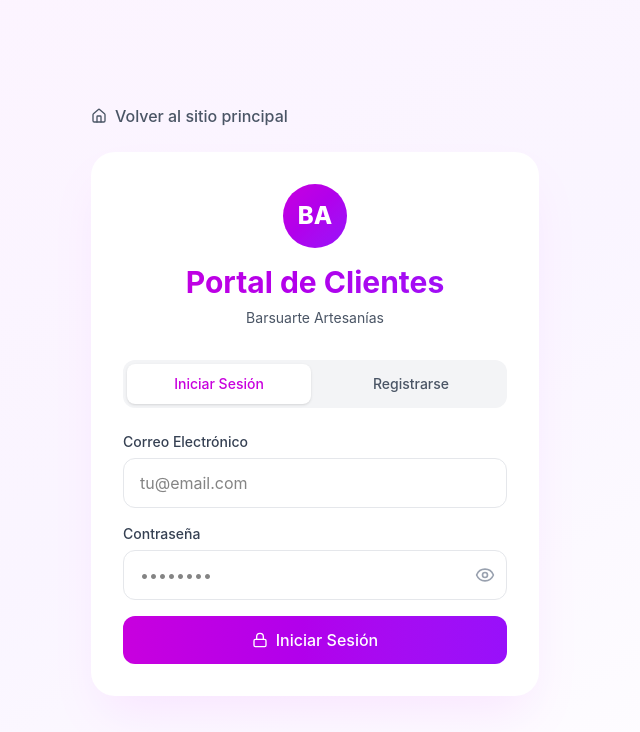
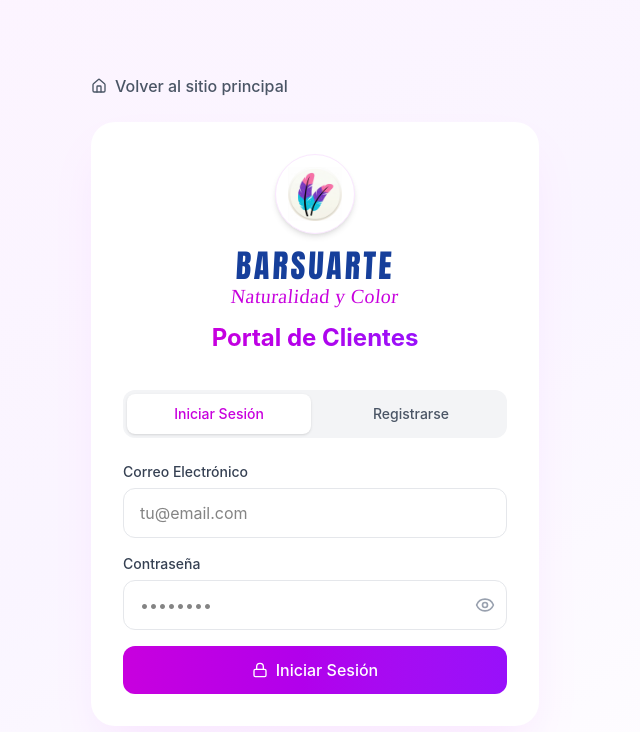
Before and after one commit to NorbeyRuales/aplicacion-Barsuarte, a React (Vite) app: page /clientes in a window 1280 px wide. Shown: the top 732 px of the page, without its empty margins (325-965 px from the left). Built offline with nearby package versions, Linux system fonts and the light colour scheme; no server answers.

Commit message:
ajuste en portal clientes y visibilidad de logo

```diff
--- a/index.html
+++ b/index.html
@@ -5,7 +5,9 @@
 
       <meta charset="UTF-8" />
       <meta name="viewport" content="width=device-width, initial-scale=1.0" />
-      <title>Artesanías Barsuarte Website</title>
+      <link rel="icon" type="image/png" href="/Logo_Plumas.png" />
+      <link rel="apple-touch-icon" href="/Logo_Plumas.png" />
+      <title>Barsuarte Artesanías</title>
       <meta name="description" content="Discover unique Colombian handcrafted art pieces that celebrate culture and tradition, perfect for decoration or special gifts, all made with passion." />
       <meta name="robots" content="noindex, nofollow" />
       <style>html, body { height: 100%; margin: 0; } #root { height: 100%; }</style>
--- a/src/app/pages/ClientPortal.tsx
+++ b/src/app/pages/ClientPortal.tsx
@@ -150,14 +150,41 @@ export function ClientPortal() {
 
           <div className="bg-white rounded-3xl shadow-2xl shadow-fuchsia-200/50 p-8">
             {/* Logo */}
-            <div className="text-center mb-8">
-              <div className="w-16 h-16 mx-auto mb-4 rounded-full bg-gradient-to-br from-fuchsia-600 to-purple-600 flex items-center justify-center">
-                <span className="text-white font-extrabold text-2xl">BA</span>
+            <div className="flex flex-col items-center mb-8">
+              <div className="w-20 h-20 bg-white rounded-full p-3 shadow-md flex items-center justify-center mb-4 border border-fuchsia-100">
+                <img
+                  src="/Logo_Plumas.png"
+                  alt="Logo Barsuarte"
+                  className="w-full h-full object-contain"
+                />
               </div>
-              <h1 className="text-3xl font-bold bg-gradient-to-r from-fuchsia-600 to-purple-600 bg-clip-text text-transparent mb-2">
+              <div className="flex flex-col items-center leading-none">
+                <span
+                  className="uppercase text-[#163f9b] font-bold"
+                  style={{
+                    fontFamily: 'Impact, Haettenschweiler, "Arial Narrow Bold", sans-serif',
+                    fontSize: '2rem',
+                    letterSpacing: '0.09em',
+                    transform: 'skewX(-3deg)',
+                  }}
+                >
+                  Barsuarte
+                </span>
+                <span
+                  className="text-fuchsia-600 font-medium mt-1"
+                  style={{
+                    fontFamily: '"Brush Script MT", "Segoe Script", "Snell Roundhand", cursive',
+                    fontSize: '1.25rem',
+                    letterSpacing: '0.02em',
+                    transform: 'skewX(-6deg)',
+                  }}
+                >
+                  Naturalidad y Color
+                </span>
+              </div>
+              <h1 className="text-2xl font-bold bg-gradient-to-r from-fuchsia-600 to-purple-600 bg-clip-text text-transparent mt-4 mb-1">
                 Portal de Clientes
               </h1>
-              <p className="text-gray-600 text-sm">Barsuarte Artesanías</p>
             </div>
 
             {/* Toggle */}
@@ -352,14 +379,39 @@ export function ClientPortal() {
       <header className="bg-white shadow-md border-b border-fuchsia-100">
         <div className="max-w-7xl mx-auto px-4 h-16 flex items-center justify-between">
           <div className="flex items-center gap-3">
-            <div className="w-10 h-10 rounded-full bg-gradient-to-br from-fuchsia-600 to-purple-600 flex items-center justify-center">
-              <span className="text-white font-extrabold">BA</span>
+            <div className="w-10 h-10 rounded-full overflow-hidden flex items-center justify-center bg-white border border-gray-200">
+              <img
+                src="/Logo_Plumas.png"
+                alt="Logo Barsuarte"
+                className="w-full h-full object-contain"
+              />
             </div>
-            <div>
-              <h1 className="font-bold text-gray-800">Barsuarte Artesanías</h1>
-                <p className="text-xs text-gray-500">
-                  Bienvenido, {currentClient?.name} {currentClient?.surname || ''}
-                </p>
+            <div className="flex flex-col leading-none">
+              <span
+                className="uppercase text-[#163f9b] font-bold"
+                style={{
+                  fontFamily: 'Impact, Haettenschweiler, "Arial Narrow Bold", sans-serif',
+                  fontSize: '1.25rem',
+                  letterSpacing: '0.09em',
+                  transform: 'skewX(-3deg)',
+                }}
+              >
+                Barsuarte
+              </span>
+              <span
+                className="text-fuchsia-600 font-medium -mt-0.5"
+                style={{
+                  fontFamily: '"Brush Script MT", "Segoe Script", "Snell Roundhand", cursive',
+                  fontSize: '0.85rem',
+                  letterSpacing: '0.02em',
+                  transform: 'skewX(-6deg)',
+                }}
+              >
+                Naturalidad y Color
+              </span>
+              <p className="text-[10px] text-gray-400 mt-1">
+                Bienvenido, {currentClient?.name} {currentClient?.surname || ''}
+              </p>
             </div>
           </div>
 
```
